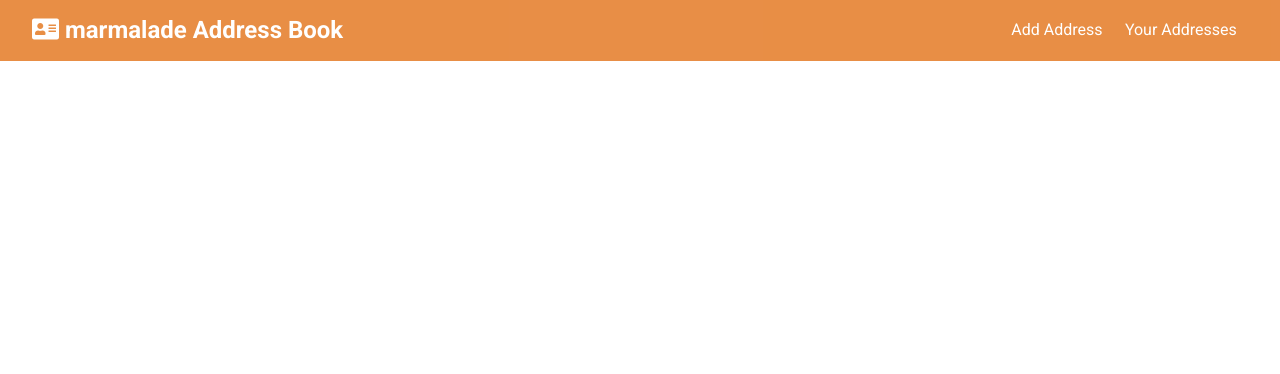
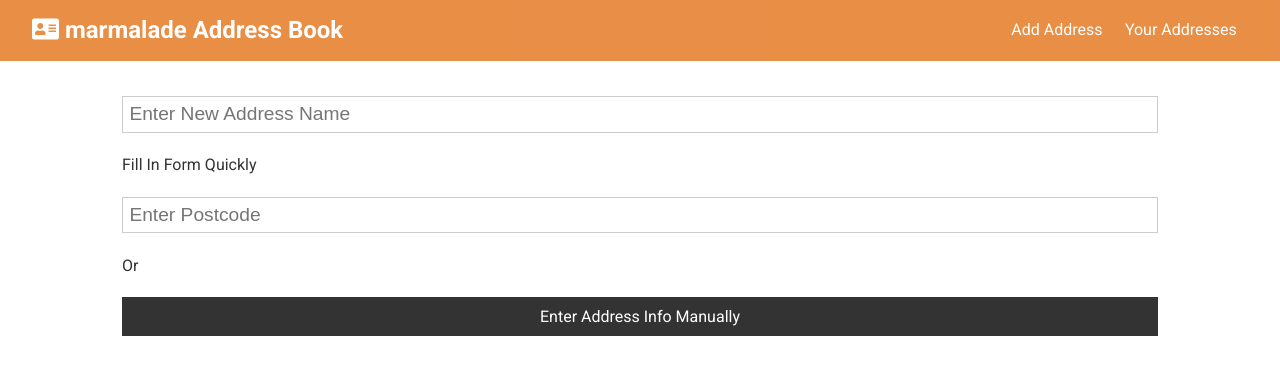
Before and after one commit to petermanchester1987/marmeladeAddressBookTest, a React (Create React App) app in the folder client/: page / in a window 1280 px wide. Shown: the top 374 px of the page. Built offline with nearby package versions, Linux system fonts and the light colour scheme; the HTML template or start-up script is replaced by a standard one.

Commit message:
decided to hide the extra address info unless the client clicks to do it manually

```diff
--- a/client/src/App.js
+++ b/client/src/App.js
@@ -1,17 +1,34 @@
-import React, { Fragment } from 'react';
-import { BrowserRouter } from 'react-router-dom';
+import React, { useState, Fragment } from 'react';
+import { BrowserRouter, Switch, Route } from 'react-router-dom';
 
+// bringing in state wrapper from context
+import AddressState from './context/addresses/AddressState';
 import './App.css';
 import Navbar from './components/layout/Navbar';
+import AddAddresses from './components/addresses/AddAddresses';
+import Addresses from './components/addresses/Addresses';
 
 
 function App() {
+
+  const [alert, setAlert] = useState(null);
+
+
+  //Add Simple Alert to parent app
+  const showAlert = (msg, type) => {
+    setAlert({ msg, type });
+
+    setTimeout(() => setAlert(null), 5000);
+  };
+
+
   return (
      /* Wrapping everything in a browser router component so that I can then
       put in a Switch and two Routes to either show the form entry page
       or the added addresses */
        /* Added a Nav component for both pages so you can switch between the two */
        /* Added an alert component so I can show alerts when adding an address */
+    <AddressState>
     <BrowserRouter>
 
     <div className="App">
@@ -19,10 +36,33 @@ function App() {
 
        <Navbar />
 
+       <Switch>
+       <Route
+              exact
+              path="/"
+              render={(props) => (
+                <Fragment>
+                  <AddAddresses
+                    setAlert={showAlert}
+                  />
+                </Fragment>
+              )}
+            />
+
+            <Route exact path="/addresses"
+            render={(props) => (
+                <Fragment>
+                  <Addresses />
+                </Fragment>
+              )} />
+
+       </Switch>
+
 
 
     </div>
     </BrowserRouter>
+    </AddressState>
   )
 }
 
--- /dev/null
+++ b/client/src/components/addresses/AddAddresses.js
@@ -0,0 +1,66 @@
+import React, { useState } from "react";
+import PropTypes from "prop-types";
+import SearchAddresses from './SearchAddresses';
+import ManualAddresses from './ManualAddresses';
+
+const Search = ({  setAlert }) => {
+  const [text, setText] = useState("");
+  const [name, setName] = useState("");
+  const [manual, setManual] = useState(false);
+
+
+
+  const searchUsers = async (text) => {
+    console.log(text)
+};
+
+  const onChange = (e) => {
+    setText({[e.target.name]: e.target.value });
+  };
+
+  const onSubmit = (e) => {
+    e.preventDefault();
+    if (text === "") {
+      setAlert("Please enter a seach term", "light");
+    } else {
+      searchUsers(text);
+      setText("");
+    }
+  };
+
+  return (
+    <div className="container">
+      <form onSubmit={onSubmit} action="" className="form">
+        <input
+          type="text"
+          name="name"
+          placeholder="Enter New Address Name"
+          value={name}
+          onChange={onChange}
+        />
+        <label htmlFor="quickform">Fill In Form Quickly</label>
+         <input
+          type="text"
+          name="quickform"
+          placeholder="Enter Postcode"
+          value={text}
+          onChange={onChange}
+        />
+
+        Or
+
+
+            <ManualAddresses manual={manual} setManual={setManual} />
+
+      </form>
+
+    </div>
+  );
+};
+
+Search.propTypes = {
+
+  setAlert: PropTypes.func.isRequired,
+};
+
+export default Search;
--- /dev/null
+++ b/client/src/components/addresses/Addresses.js
@@ -0,0 +1,11 @@
+import React from 'react';
+
+const Addresses = () => {
+    return (
+        <div>
+            Addresses
+        </div>
+    )
+}
+
+export default Addresses
--- /dev/null
+++ b/client/src/components/addresses/ManualAddresses.js
@@ -0,0 +1,110 @@
+import React, { useState } from "react";
+import PropTypes from "prop-types";
+
+const Search = ({  manual, setManual, setAlert }) => {
+  const [text, setText] = useState("");
+  const [name, setName] = useState("");
+  const [address1, setAddress1] = useState("");
+  const [address2, setAddress2] = useState("");
+  const [town, setTown] = useState("");
+  const [county, setCounty] = useState("");
+  const [postcode, setPostcode] = useState("");
+  const [email, setEmail] = useState("");
+  const [telephone, setTelephone] = useState("");
+
+
+  const searchUsers = async (text) => {
+    console.log(text)
+};
+
+  const onChange = (e) => {
+    setText({[e.target.name]: e.target.value });
+  };
+
+  const onSubmit = (e) => {
+    e.preventDefault();
+    if (text === "") {
+      setAlert("Please enter a seach term", "light");
+    } else {
+      searchUsers(text);
+      setText("");
+    }
+  };
+
+
+
+  if(!manual) return ( <input
+    type="submit"
+    className="btn btn-dark btn-block"
+    value="Enter Address Info Manually"
+    onClick={e => setManual(true)}
+/>)
+  return (
+    <div className="container">
+
+        <input
+          type="text"
+          name="address1"
+          placeholder="Enter Address Line 1"
+          value={address1}
+          onChange={onChange}
+        />
+        <input
+          type="text"
+          name="address2"
+          placeholder="Enter Address Line 2"
+          value={address2}
+          onChange={onChange}
+        />
+        <input
+          type="text"
+          name="town"
+          placeholder="Enter Town/City"
+          value={town}
+          onChange={onChange}
+        />
+        <input
+          type="text"
+          name="county"
+          placeholder="Enter County"
+          value={county}
+          onChange={onChange}
+        />
+
+        <input
+          type="text"
+          name="postcode"
+          placeholder="Enter Postcode"
+          value={postcode}
+          onChange={onChange}
+        />
+
+        <input
+          type="telephone"
+          name="telephone"
+          placeholder="Add Telephone"
+          value={telephone}
+          onChange={onChange}
+        />
+        <input
+          type="email"
+          name="email"
+          placeholder="Add Email"
+          value={email}
+          onChange={onChange}
+        />
+        <input
+          type="submit"
+          className="btn btn-dark btn-block"
+          value="Search"
+        />
+    </div>
+  );
+};
+
+Search.propTypes = {
+  manual: PropTypes.bool.isRequired,
+  setAlert: PropTypes.func.isRequired,
+};
+
+export default Search;
--- /dev/null
+++ b/client/src/components/addresses/SearchAddresses.js
@@ -0,0 +1,14 @@
+import React from 'react'
+
+const SearchAddresses = () => {
+
+
+
+    return (
+        <div>
+
+        </div>
+    )
+}
+
+export default SearchAddresses
--- /dev/null
+++ b/client/src/context/addresses/AddressState.js
@@ -0,0 +1,47 @@
+import React, { useReducer } from 'react';
+import axios from 'axios';
+import addressContext from './addressContext';
+import addressReducer from './addressReducer';
+import {
+    SEARCH_POSTCODE
+
+} from '../constants';
+
+const AddressState =  props => {
+    const initialState = {
+        name: '',
+        address1: '',
+        address2: '',
+        town: '',
+        county: '',
+        postcode: '',
+        telephone: '',
+        email: '',
+        contact: {}
+    }
+
+    const [state, dispatch ] = useReducer(addressReducer, initialState);
+
+    //Search postcode
+
+    //show addresses
+
+    return <addressContext.Provider
+        value={{
+            name: state.name,
+            address1: state.address1,
+            address2: state.address2,
+            town: state.town,
+            county: state.county,
+            postcode: state.postcode,
+            telephone: state.telephone,
+            email: state.email,
+            contacts: state.contacts,
+
+        }}
+    >
+{props.children}
+    </addressContext.Provider>
+}
+
+export default AddressState;
--- /dev/null
+++ b/client/src/context/addresses/addressContext.js
@@ -0,0 +1,5 @@
+import { createContext } from 'react';
+
+const addressContext = createContext();
+
+export default addressContext;
--- /dev/null
+++ b/client/src/context/constants.js
@@ -0,0 +1 @@
+export const SEARCH_POSTCODE = 'SEARCH_POSTCODE';
```
Also changed, not shown: client/src/context/addresses/addressReducer.js (added).
